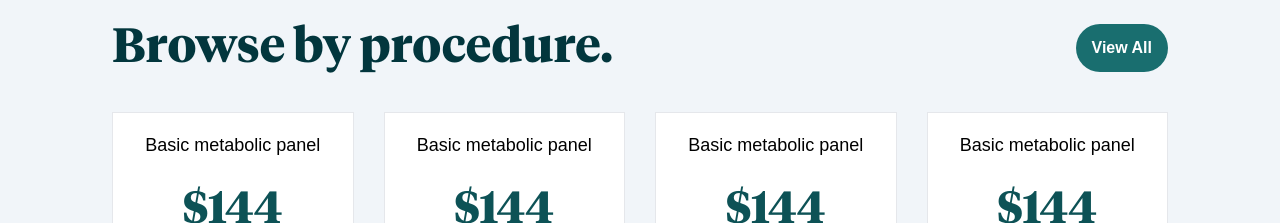
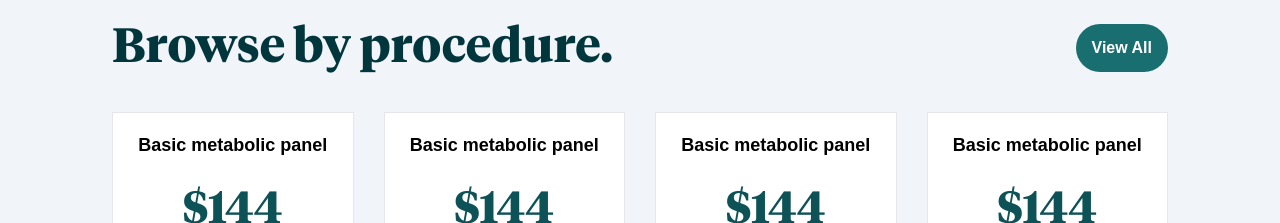
Before and after one commit to quangnv0212/turquoise-health, a React (Create React App) app: page / in a window 1280 px wide. Shown: the part 1460-1683 px from the top of the page. Built offline with nearby package versions, Linux system fonts and the light colour scheme; a small style sheet from the web is missing.

Commit message:
update font

```diff
--- a/src/components/Card.tsx
+++ b/src/components/Card.tsx
@@ -25,7 +25,7 @@ export function Card({
 }: ICardProps) {
   return (
     <div className="flex flex-col items-center justify-center gap-5 bg-white p-5 border text-center hover:border-[#0D5256] ">
-      {title && <p className=" card-title">{title}</p>}
+      {title && <p className="font-semibold  card-title">{title}</p>}
       {image && <img src={image}></img>}
       {letter && (
         <p className="flex text-[#E29578] font-bold items-center justify-center w-20 h-20 text-5xl bg-[#FFDDD2] rounded-full text-orange-50">
```
